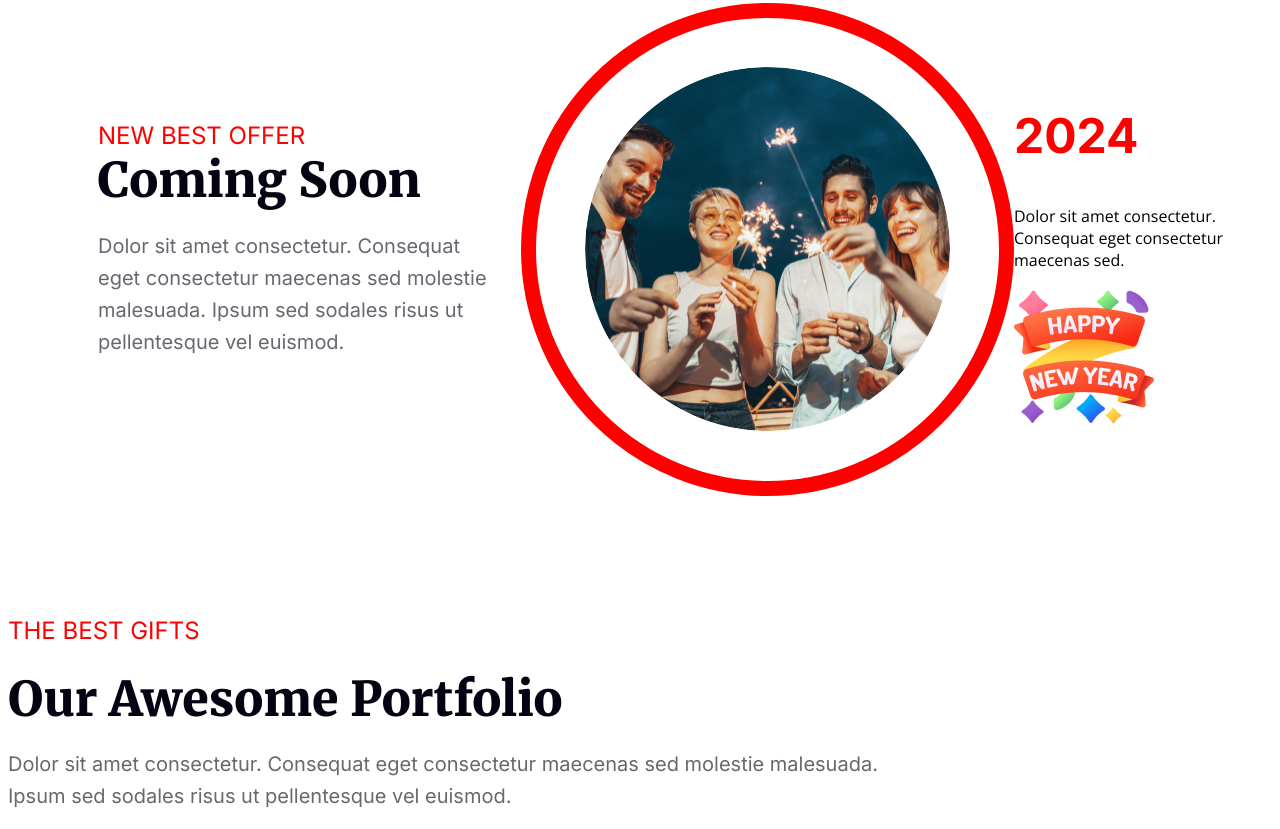
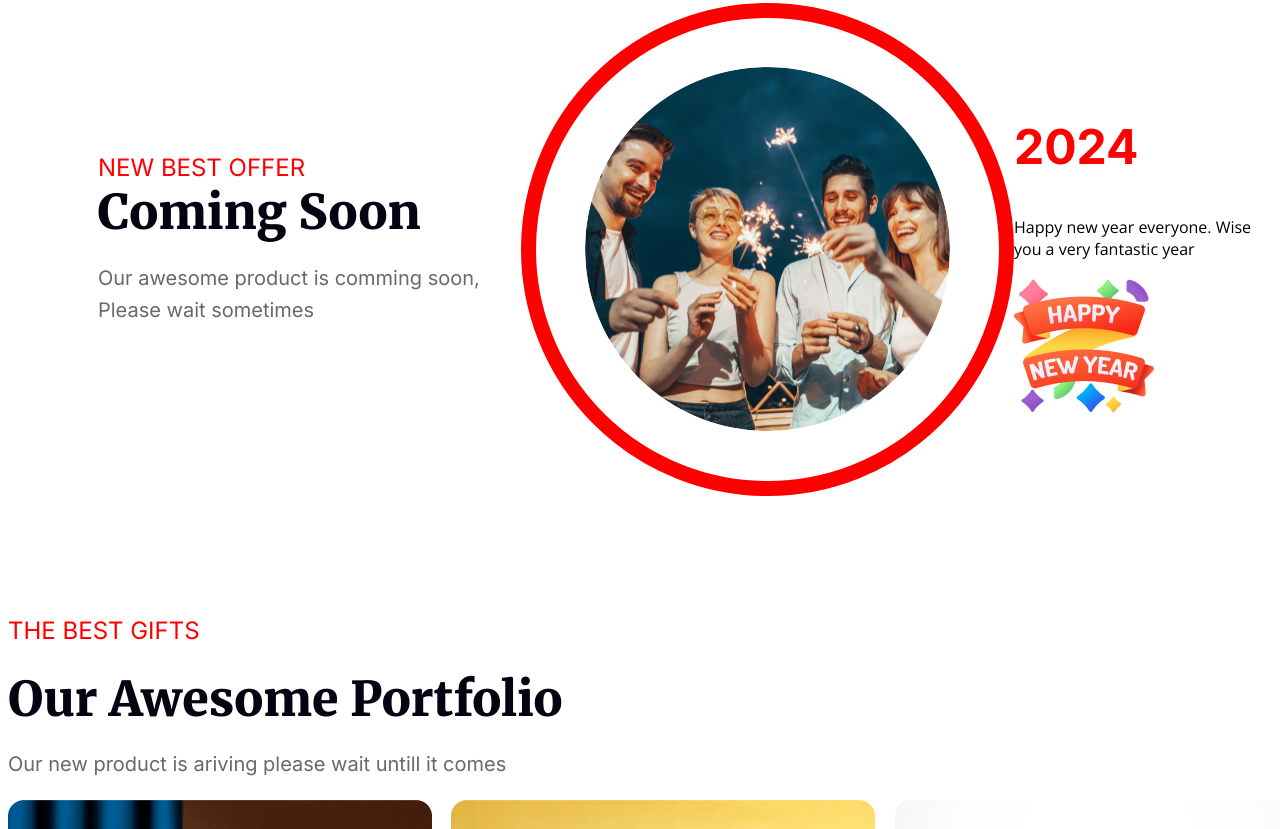
Before and after one commit to Additho/assignment1, a plain HTML site: page index.html in a window 1280 px wide. Shown: the part 2860-3689 px from the top of the page. Drawn offline with nearby package versions, Linux system fonts and the light colour scheme.

Commit message:
Khodar kosom kosom last

```diff
--- a/index.html
+++ b/index.html
@@ -34,7 +34,7 @@
             <section class="bg-banner">
                 <div>
                     <h3 class="bg-banner-text">Welcome to <br> midnight party</h3>
-                    <p class="bg-banner-para">Dolor sit amet consectetur. Consequat eget consectetur maecenasinter-font sed molestie malesuada. Ipsum sed sodales risus ut pellentesque vel euismod. </p>
+                    <p class="bg-banner-para">Everyone loves party. Do you like party? I am sure you also like party then keep your eyes on our page, somethings is cooking for you</p>
                     <button class="bg-banner-btn">Join Now</button>
                 </div>
 
@@ -59,7 +59,7 @@
                     <div class="replace-offer">
                         <p id="new-offer">NEW BEST OFFER</p>
                         <h2 id="com-soon">Coming Soon</h2>
-                        <p id="dolor-sit">Dolor sit amet consectetur. Consequat eget consectetur maecenas sed molestie malesuada. Ipsum sed sodales risus ut pellentesque vel euismod. </p>
+                        <p id="dolor-sit"> Our awesome product is comming soon, Please wait sometimes </p>
                     </div>
 
                     <div class="doller_img">
@@ -70,7 +70,7 @@
                     </div>
                     <div class="doller-div">
                         <h2 class="year-24">2024</h2>
-                        <p id="dolor-para">Dolor sit amet consectetur. Consequat eget consectetur maecenas sed.</p>
+                        <p id="dolor-para">Happy new year everyone. Wise you a very fantastic year</p>
                         <img src="./images/Group 96.png" alt="">
                     </div>
 
@@ -80,7 +80,7 @@
                     <div>
                         <h4 id="best-gift">THE BEST GIFTS</h4>
                         <h2 class="our-prtfolio">Our Awesome Portfolio</h2>
-                        <p class="prtfolio-para">Dolor sit amet consectetur. Consequat eget consectetur maecenas sed molestie malesuada. Ipsum sed sodales risus ut pellentesque vel euismod. </p>
+                        <p class="prtfolio-para">Our new product is ariving please wait untill it comes</p>
                     </div>
                     <div class="all-image">
                         <img class="main_img" src="./images/Rectangle 3.png" alt="">
@@ -98,7 +98,7 @@
             <div class="footer-center">
                 <img class="img-pad" src="./images/Group 61.png" alt="">
                 <h2 class="sub-new">Subscribe Newsletter</h2>
-                <p class="para-dol">Dolor sit amet consectetur. Consequat eget consectetur maecenas sed molestie malesuada. <br> Ipsum sed sodales risus ut pellentesque vel euismod. </p>
+                <p class="para-dol">If you like our page please subscribe</p>
                 <form action="" >
                   <input type="text" class="email-box"  placeholder="user@gmail.com">
                     <input class="email_btn" type="button" value="Subscribe">
```
